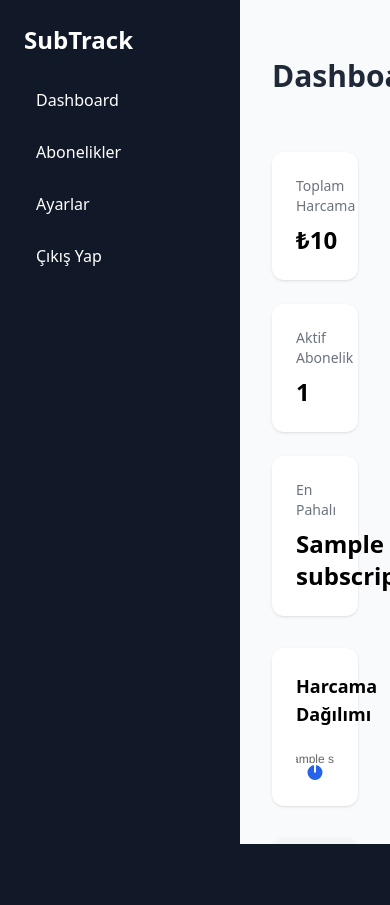
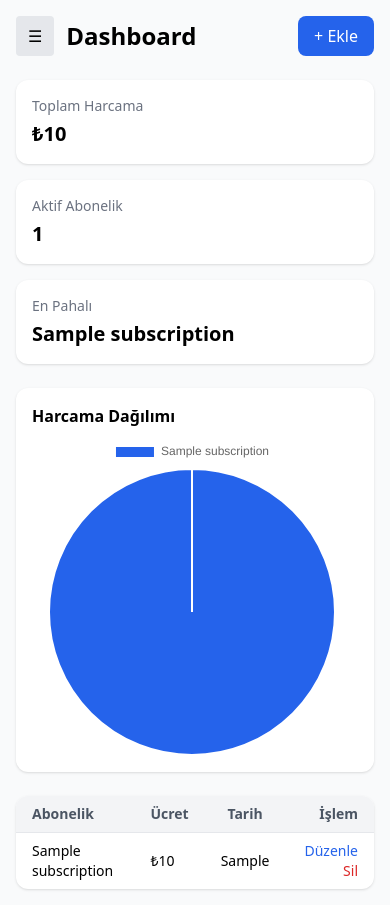
Before and after one commit to onurhasc/subscription-app, a Flask app: page / in a window 390 px wide. Before the commit the page ends 844 px from the top, so only its background shows below. Run offline with Flask 3, Linux system fonts and the light colour scheme; a user stored in the database is signed in; tables that the repository leaves empty hold one stand-in row (values such as "Sample post"); some libraries are stand-ins or nearby versions.

Commit message:
make dashboard mobile responsive

```diff
--- a/templates/dashboard.html
+++ b/templates/dashboard.html
@@ -4,19 +4,16 @@
     <meta charset="UTF-8">
     <title>{{ title }}</title>
 
-    <!-- Tailwind -->
     <script src="https://cdn.tailwindcss.com"></script>
-
-    <!-- Chart.js -->
     <script src="https://cdn.jsdelivr.net/npm/chart.js"></script>
 </head>
 
 <body class="bg-gray-50 font-sans">
 
-<div class="flex h-screen">
+<div class="flex min-h-screen">
 
     <!-- Sidebar -->
-    <aside class="w-60 bg-gray-900 text-white p-6 flex flex-col">
+    <aside id="sidebar" class="fixed md:static z-50 w-64 h-full bg-gray-900 text-white p-6 transform -translate-x-full md:translate-x-0 transition">
         <h2 class="text-2xl font-bold mb-6">SubTrack</h2>
         <nav class="space-y-3">
             <a href="/" class="block py-2 px-3 rounded hover:bg-gray-700">Dashboard</a>
@@ -27,70 +24,67 @@
     </aside>
 
     <!-- Main -->
-    <div class="flex-1 overflow-auto p-8">
+    <div class="flex-1 p-4 md:p-8 w-full">
 
         <!-- Header -->
-        <div class="flex justify-between items-center mb-8">
-            <h1 class="text-3xl font-bold text-gray-800">Dashboard</h1>
+        <div class="flex justify-between items-center mb-6">
+            <div class="flex items-center gap-3">
+                <button onclick="toggleSidebar()" class="md:hidden bg-gray-200 px-3 py-2 rounded">☰</button>
+                <h1 class="text-2xl md:text-3xl font-bold">Dashboard</h1>
+            </div>
+
             <button onclick="openAddModal()"
-                    class="bg-blue-600 text-white px-5 py-2 rounded-lg hover:bg-blue-700">
-                + Abonelik Ekle
+                    class="bg-blue-600 text-white px-4 py-2 rounded-lg hover:bg-blue-700">
+                + Ekle
             </button>
         </div>
 
         <!-- Stats -->
-        <div class="grid grid-cols-1 md:grid-cols-3 gap-6 mb-8">
-            <div class="bg-white p-6 rounded-xl shadow">
+        <div class="grid grid-cols-1 md:grid-cols-3 gap-4 mb-6">
+            <div class="bg-white p-4 rounded-xl shadow">
                 <p class="text-sm text-gray-500">Toplam Harcama</p>
-                <h2 class="text-2xl font-semibold mt-2">₺{{ total }}</h2>
+                <h2 class="text-xl font-semibold mt-1">₺{{ total }}</h2>
             </div>
 
-            <div class="bg-white p-6 rounded-xl shadow">
+            <div class="bg-white p-4 rounded-xl shadow">
                 <p class="text-sm text-gray-500">Aktif Abonelik</p>
-                <h2 class="text-2xl font-semibold mt-2">{{ count }}</h2>
+                <h2 class="text-xl font-semibold mt-1">{{ count }}</h2>
             </div>
 
-            <div class="bg-white p-6 rounded-xl shadow">
+            <div class="bg-white p-4 rounded-xl shadow">
                 <p class="text-sm text-gray-500">En Pahalı</p>
-                <h2 class="text-2xl font-semibold mt-2">{{ most_expensive }}</h2>
+                <h2 class="text-xl font-semibold mt-1">{{ most_expensive }}</h2>
             </div>
         </div>
 
         <!-- Chart -->
-        <div class="bg-white p-6 rounded-xl shadow mb-8">
-            <h2 class="text-lg font-semibold mb-4">Harcama Dağılımı</h2>
-            <div class="max-w-md">
+        <div class="bg-white p-4 rounded-xl shadow mb-6">
+            <h2 class="text-md font-semibold mb-2">Harcama Dağılımı</h2>
+            <div class="max-w-xs md:max-w-md">
                 <canvas id="myChart"></canvas>
             </div>
         </div>
 
         <!-- Table -->
-        <div class="bg-white rounded-xl shadow overflow-hidden mb-8">
-            <table class="w-full text-sm text-left">
+        <div class="bg-white rounded-xl shadow overflow-x-auto">
+            <table class="w-full text-sm">
                 <thead class="bg-gray-100 text-gray-600">
                 <tr>
-                    <th class="px-6 py-3">Abonelik</th>
-                    <th class="px-6 py-3">Ücret</th>
-                    <th class="px-6 py-3">Son Ödeme</th>
-                    <th class="px-6 py-3 text-right">İşlem</th>
+                    <th class="px-4 py-2 text-left">Abonelik</th>
+                    <th class="px-4 py-2">Ücret</th>
+                    <th class="px-4 py-2">Tarih</th>
+                    <th class="px-4 py-2 text-right">İşlem</th>
                 </tr>
                 </thead>
                 <tbody>
                 {% for s in subscriptions %}
                 <tr class="border-t hover:bg-gray-50">
-                    <td class="px-6 py-3 font-medium">{{ s.name }}</td>
-                    <td class="px-6 py-3">₺{{ s.price }}</td>
-                    <td class="px-6 py-3">{{ s.next }}</td>
-                    <td class="px-6 py-3 text-right space-x-4">
-                        <button
-                            onclick="openEditModal('{{ s.id }}','{{ s.name }}','{{ s.price }}','{{ s.next }}')"
-                            class="text-blue-600 hover:underline">
-                            Düzenle
-                        </button>
-                        <a href="/delete/{{ s.id }}"
-                           class="text-red-600 hover:underline">
-                            Sil
-                        </a>
+                    <td class="px-4 py-2 font-medium">{{ s.name }}</td>
+                    <td class="px-4 py-2">₺{{ s.price }}</td>
+                    <td class="px-4 py-2">{{ s.next }}</td>
+                    <td class="px-4 py-2 text-right space-x-3">
+                        <button onclick="openEditModal('{{ s.id }}','{{ s.name }}','{{ s.price }}','{{ s.next }}')" class="text-blue-600">Düzenle</button>
+                        <a href="/delete/{{ s.id }}" class="text-red-600">Sil</a>
                     </td>
                 </tr>
                 {% endfor %}
@@ -101,52 +95,39 @@
     </div>
 </div>
 
-<!-- ADD MODAL -->
+<!-- Add Modal -->
 <div id="addModal" class="fixed inset-0 bg-black bg-opacity-50 hidden flex items-center justify-center">
-    <form method="POST" action="/add"
-          class="bg-white p-6 rounded-xl w-96 space-y-4 shadow-lg">
-
-        <h2 class="text-xl font-bold">Yeni Abonelik Ekle</h2>
-
-        <input name="name" placeholder="Örn: Netflix" required class="w-full border p-2 rounded-lg">
-        <input name="price" type="number" placeholder="Ücret" required class="w-full border p-2 rounded-lg">
-        <input name="next" type="date" required class="w-full border p-2 rounded-lg">
-
+    <form method="POST" action="/add" class="bg-white p-6 rounded-xl w-11/12 max-w-sm space-y-3">
+        <h2 class="text-lg font-bold">Yeni Abonelik</h2>
+        <input name="name" placeholder="Netflix" required class="w-full border p-2 rounded">
+        <input name="price" type="number" placeholder="Ücret" required class="w-full border p-2 rounded">
+        <input name="next" type="date" required class="w-full border p-2 rounded">
         <div class="flex justify-between">
-            <button type="button" onclick="closeModals()" class="px-4 py-2 border rounded">
-                İptal
-            </button>
-            <button class="bg-blue-600 text-white px-4 py-2 rounded">
-                Kaydet
-            </button>
+            <button type="button" onclick="closeModals()" class="border px-3 py-1 rounded">İptal</button>
+            <button class="bg-blue-600 text-white px-3 py-1 rounded">Kaydet</button>
         </div>
     </form>
 </div>
 
-<!-- EDIT MODAL -->
+<!-- Edit Modal -->
 <div id="editModal" class="fixed inset-0 bg-black bg-opacity-50 hidden flex items-center justify-center">
-    <form method="POST" id="editForm"
-          class="bg-white p-6 rounded-xl w-96 space-y-4 shadow-lg">
-
-        <h2 class="text-xl font-bold">Aboneliği Düzenle</h2>
-
-        <input name="name" id="editName" required class="w-full border p-2 rounded-lg">
-        <input name="price" id="editPrice" type="number" required class="w-full border p-2 rounded-lg">
-        <input name="next" id="editNext" type="date" required class="w-full border p-2 rounded-lg">
-
+    <form method="POST" id="editForm" class="bg-white p-6 rounded-xl w-11/12 max-w-sm space-y-3">
+        <h2 class="text-lg font-bold">Düzenle</h2>
+        <input name="name" id="editName" required class="w-full border p-2 rounded">
+        <input name="price" id="editPrice" type="number" required class="w-full border p-2 rounded">
+        <input name="next" id="editNext" type="date" required class="w-full border p-2 rounded">
         <div class="flex justify-between">
-            <button type="button" onclick="closeModals()" class="px-4 py-2 border rounded">
-                İptal
-            </button>
-            <button class="bg-blue-600 text-white px-4 py-2 rounded">
-                Güncelle
-            </button>
+            <button type="button" onclick="closeModals()" class="border px-3 py-1 rounded">İptal</button>
+            <button class="bg-blue-600 text-white px-3 py-1 rounded">Güncelle</button>
         </div>
     </form>
 </div>
 
-<!-- JS -->
 <script>
+function toggleSidebar() {
+    document.getElementById("sidebar").classList.toggle("-translate-x-full");
+}
+
 function openAddModal() {
     closeModals();
     document.getElementById("addModal").classList.remove("hidden");
@@ -155,11 +136,9 @@ function openAddModal() {
 function openEditModal(id, name, price, next) {
     closeModals();
     document.getElementById("editModal").classList.remove("hidden");
-
     document.getElementById("editName").value = name;
     document.getElementById("editPrice").value = price;
     document.getElementById("editNext").value = next;
-
     document.getElementById("editForm").action = "/edit/" + id;
 }
 
@@ -169,7 +148,6 @@ function closeModals() {
 }
 </script>
 
-<!-- Chart -->
 <script>
 const labels = {{ labels | tojson }};
 const values = {{ values | tojson }};
```
